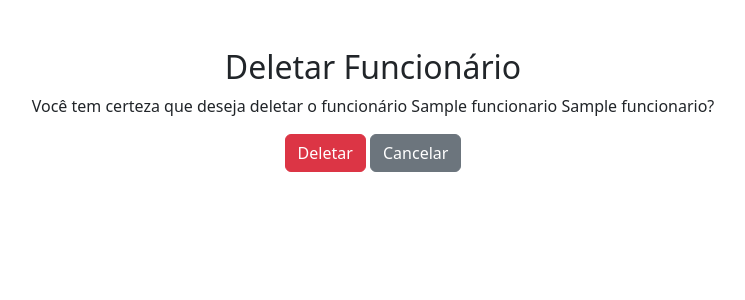
After one commit to BraceroInSabot/FATEC-Funcionario-CRUD, a Django app: page /deletar/1 in a window 1280 px wide. The commit adds this page. Shown: the top 300 px of the page, without its empty margins (267-1012 px from the left). Run offline with Django 5.2, Linux system fonts and the light colour scheme; tables that the repository leaves empty hold one stand-in row (values such as "Sample post").

Commit message:
feat: deletar funcionario

```diff
--- a/pessoa/template/index.html
+++ b/pessoa/template/index.html
@@ -25,7 +25,8 @@
                 <p class="card-text">Telefone: {{ f.telefone }}</p>
             </div>
         </div>
-        <a href="{% url 'editar_funcionario' f.codigoFuncionario %}"><button class="btn btn-warning bg-yellow" style="color: aliceblue;">Editar</button></a>
+        <a href="{% url 'editar_funcionario' f.codigoFuncionario %}"><button class="btn btn-warning" style="color: aliceblue;">Editar</button></a>
+        <a href="{% url 'deletar_funcionario' f.codigoFuncionario %}"><button class="btn btn-danger" style="color: aliceblue;">Deletar</button></a>
     {% endfor %}
     {% if funcionarios|length == 0 %}
         <p class="text-center">Nenhum funcionário cadastrado.</p>
--- /dev/null
+++ b/pessoa/template/templateFuncDeletar.HTML
@@ -0,0 +1,20 @@
+<!DOCTYPE html>
+<html lang="en">
+<head>
+    <meta charset="UTF-8">
+    <meta name="viewport" content="width=device-width, initial-scale=1.0">
+    <title>Deletar Funcionário</title>
+    <link href="https://cdn.jsdelivr.net/npm/bootstrap@5.3.0/dist/css/bootstrap.min.css" rel="stylesheet">
+</head>
+<body class="container justify-content-center text-center mt-5">
+    <h2>Deletar Funcionário</h2>
+
+    <form action="{% url 'deletar_funcionario' funcionario.codigoFuncionario %}" method="post">
+        {% csrf_token %}
+        <p>Você tem certeza que deseja deletar o funcionário {{ funcionario.primeiroNome }} {{ funcionario.segundoNome }}?</p>
+        <button type="submit" class="btn btn-danger">Deletar</button>
+        <a href="{% url 'listar_funcionario' %}" class="btn btn-secondary">Cancelar</a>
+    </form>
+
+</body>
+</html>
--- a/pessoa/template/templateFuncEditar.HTML
+++ b/pessoa/template/templateFuncEditar.HTML
@@ -2,7 +2,7 @@
 <!DOCTYPE html>
 <html xmlns:th="http://www.thymeleaf.org">
 <head>
-    <title>Cadastro de Funcionário</title>
+    <title>Edição de Funcionário</title>
     <meta charset="UTF-8">
     <link href="https://cdn.jsdelivr.net/npm/bootstrap@5.3.0/dist/css/bootstrap.min.css" rel="stylesheet">
 </head>
--- a/pessoa/urls.py
+++ b/pessoa/urls.py
@@ -1,8 +1,9 @@
 from django.urls import path
-from .views import ListarFuncionariosView, CadastrarFuncionariosView, EditarFuncionarioView
+from .views import ListarFuncionariosView, CadastrarFuncionariosView, EditarFuncionarioView, DeletarFuncionarioView
 
 urlpatterns = [
     path("listar/", ListarFuncionariosView.as_view(), name="listar_funcionario"),
     path("cadastrar/", CadastrarFuncionariosView.as_view(), name="cadastrar_funcionario"),
     path("editar/<int:pk>", EditarFuncionarioView.as_view(), name="editar_funcionario"),
+    path("deletar/<int:pk>", DeletarFuncionarioView.as_view(), name="deletar_funcionario"),
 ]
--- a/pessoa/views.py
+++ b/pessoa/views.py
@@ -44,6 +44,7 @@ class CadastrarFuncionariosView(CreateView):
 
 class EditarFuncionarioView(UpdateView):
     template_name = 'templateFuncEditar.html'
+    success_url = reverse_lazy('listar_funcionario')
 
     def get(self, request, pk):
         funcionario = Funcionario.objects.get(pk=pk)
@@ -62,3 +63,17 @@ class EditarFuncionarioView(UpdateView):
         funcionario.save()
 
         return redirect('listar_funcionario')
+
+class DeletarFuncionarioView(UpdateView):
+    template_name = 'templateFuncDeletar.html'
+    success_url = reverse_lazy('listar_funcionario')
+
+    def get(self, request, pk):
+        funcionario = Funcionario.objects.get(pk=pk)
+        return render(request, self.template_name, {'funcionario': funcionario})
+
+    def post(self, request, *args, **kwargs):
+        funcionario = Funcionario.objects.get(pk=kwargs['pk'])
+        funcionario.delete()
+
+        return redirect('listar_funcionario')
```
